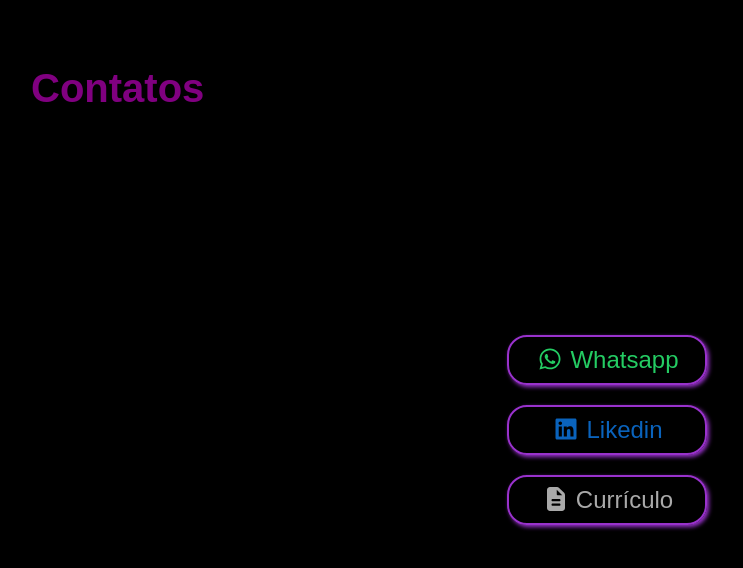
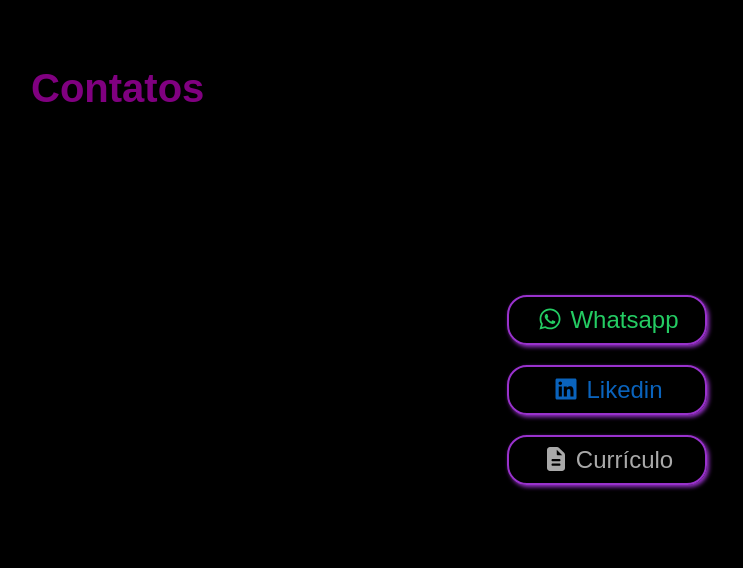
Before and after one commit to ThiagoAndrade92/portifolio, a React (Vite) app in the folder portifolio/: page /contatos in a window 1280 px wide. Shown: the top 568 px of the page, without its empty margins (33-776 px from the left). Built offline with nearby package versions, Linux system fonts and the light colour scheme.

Commit message:
aumentando o Nav

```diff
--- a/portifolio/src/App.jsx
+++ b/portifolio/src/App.jsx
@@ -7,13 +7,13 @@ import { Nav } from './components/Nav';
 
 //Pages
 import { Hero } from './pages/Hero';
-
-//Bootstrap
-import 'bootstrap/dist/css/bootstrap.min.css';
 import { About } from './pages/About';
 import { Skills } from './pages/Skills';
 import { Projects } from './pages/Projects';
 import { Contatos } from './pages/Contatos';
+
+//Bootstrap
+import 'bootstrap/dist/css/bootstrap.min.css';
 
 
 function App() {
--- a/portifolio/src/components/Nav/Nav.module.css
+++ b/portifolio/src/components/Nav/Nav.module.css
@@ -1,6 +1,6 @@
 .nav_mobile {
    background-color: #fff;
-   height: 8%;
+   height: 10vh;
    border-radius: 0 0 50px 50px;
    border-bottom: 2px solid gray;
 }
--- a/portifolio/src/pages/Contatos/Contatos.module.css
+++ b/portifolio/src/pages/Contatos/Contatos.module.css
@@ -9,7 +9,7 @@
 }
 
 .box_contatos {
-   min-height: 80vh;
+   min-height: 70vh;
 }
 
 .contato {
--- a/portifolio/src/pages/Contatos/index.jsx
+++ b/portifolio/src/pages/Contatos/index.jsx
@@ -21,7 +21,7 @@ export const Contatos = () => {
                <span className={`${style.nome}`}>Whatsapp</span>
             </a>{/* whatsapp */}
 
-            <a href='www.linkedin.com/in/thiago-silva-5581a41a2' target='_blank' className={`${style.contato} ${style.linkedin}`}>
+            <a href='https://www.linkedin.com/in/thiago-silva-5581a41a2/' target='_blank' className={`${style.contato} ${style.linkedin}`}>
                <FontAwesomeIcon icon={faLinkedin} className={`${style.icon}`}/>
                <span className={`${style.nome}`}>Likedin</span>
             </a>{/* likedin */}
--- a/portifolio/src/pages/Skills/Skills.module.css
+++ b/portifolio/src/pages/Skills/Skills.module.css
@@ -1,6 +1,6 @@
 .skills {
    padding: 5%;
-   min-height: 92vh;
+   min-height: 90vh;
 }
 
 .skills h1 {
```
